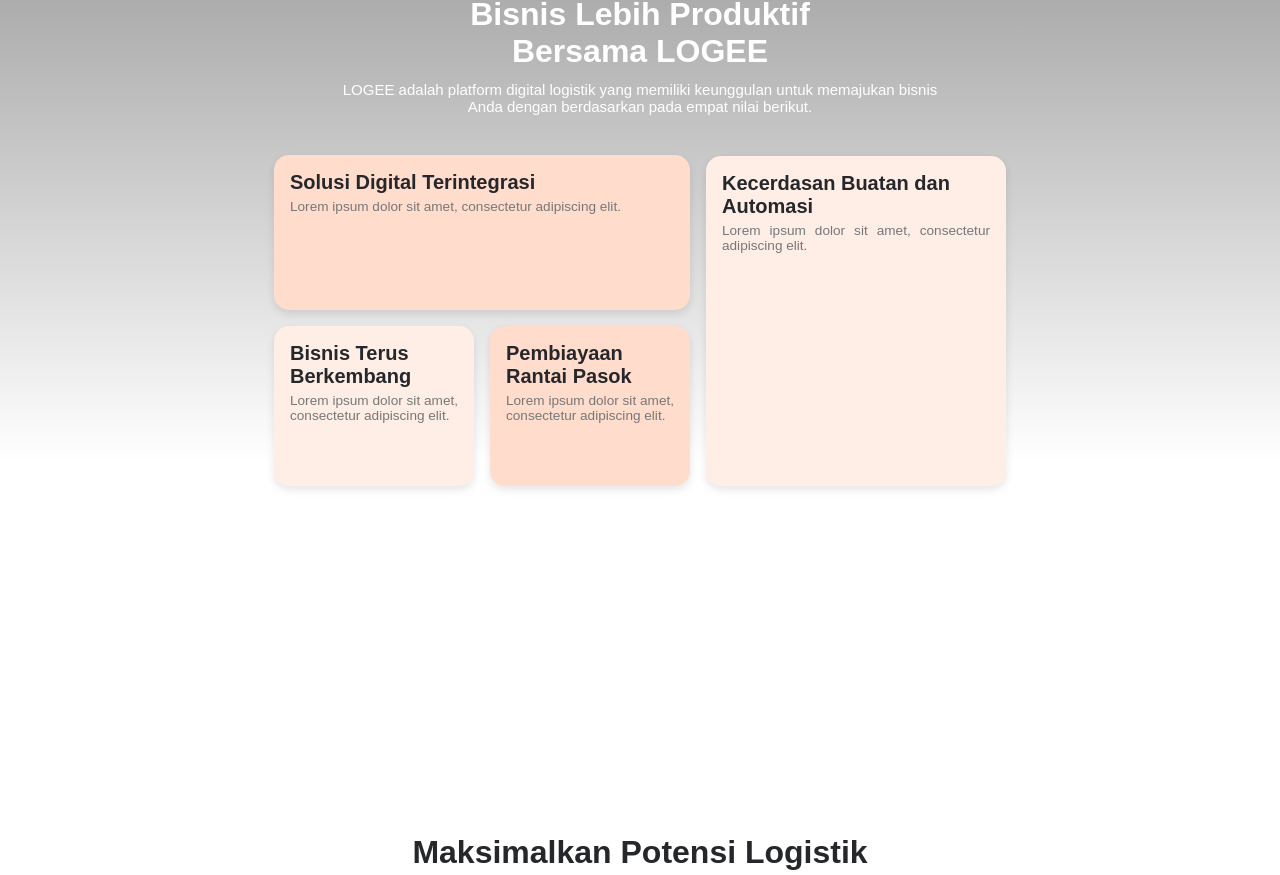
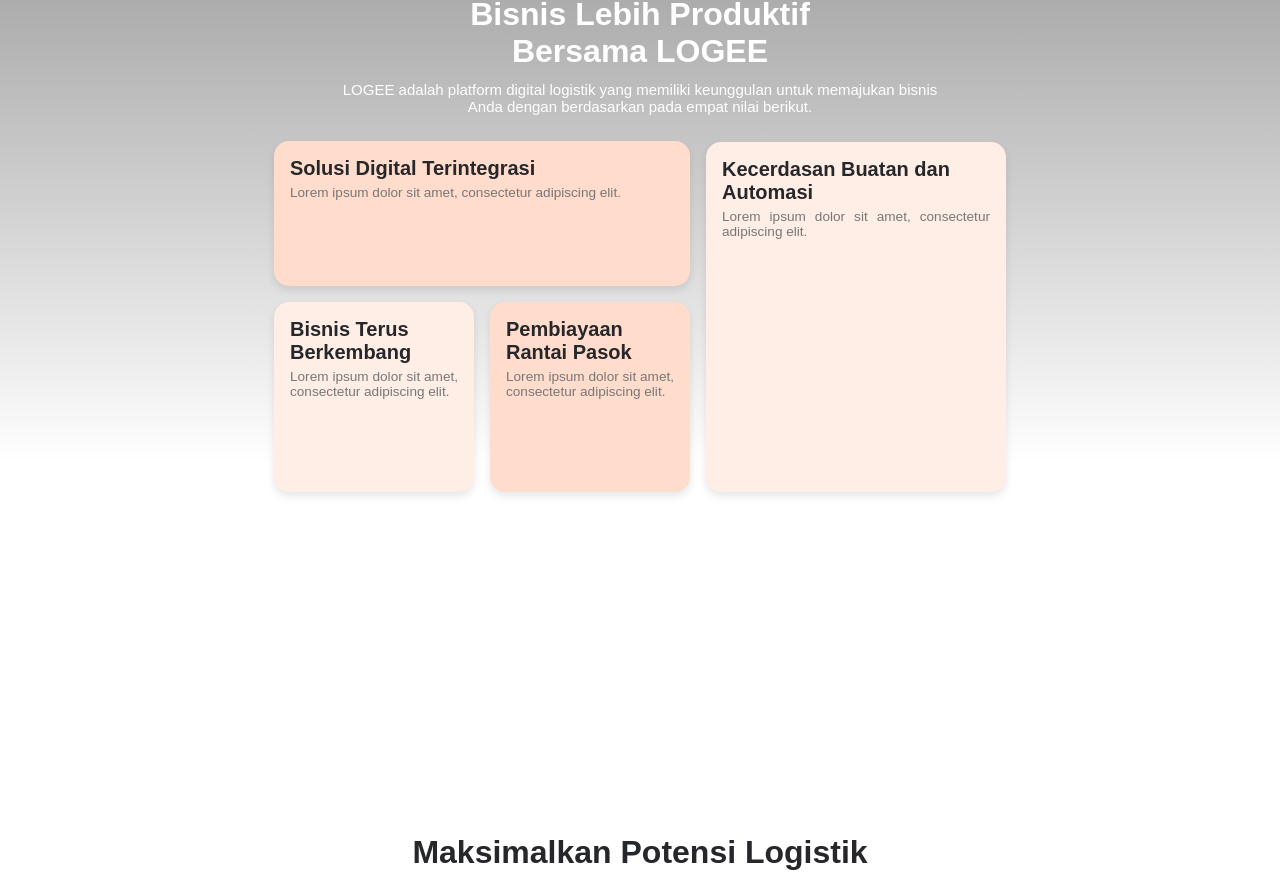
Before and after one commit to khaylabelva/Digistar-93, a React (Create React App) app in the folder digistar93/: page / in a window 1280 px wide. Shown: the part 1654-2529 px from the top of the page. Built offline with nearby package versions, Linux system fonts and the light colour scheme; a web font is replaced by a local one.

Commit message:
Update App.css

```diff
--- a/digistar93/src/App.css
+++ b/digistar93/src/App.css
@@ -621,7 +621,7 @@
 .benefit-container p {
   text-align: center;
   max-width: 49%;
-  margin: 1px auto 15px auto;
+  margin: 1px auto 1px auto;
   font-size: 15px;
 }
 
@@ -643,7 +643,7 @@
 .card-one {
   grid-column: 1 / span 2;
   width: 100%;
-  height: 155px;
+  height: 145px;
   background-color: #FFDCCC;
   margin-top: 25px;
 }
@@ -651,9 +651,9 @@
 .card-two {
   grid-row: 2 / 4;
   width: 300px;
-  height: 330px;
+  height: 350px;
   align-self: start;
-  transform: translateY(-170px);
+  transform: translateY(-160px);
   background-color: #FFEEE6;
 }
 
@@ -661,9 +661,9 @@
   grid-column: 1 / 2;
   grid-row: 3 / 4;
   width: 200px;
-  height: 160px;
+  height: 190px;
   align-self: start;
-  transform: translateY(-170px);
+  transform: translateY(-160px);
   background-color: #FFEEE6;
 }
 
@@ -671,9 +671,9 @@
   grid-column: 2 / 3;
   grid-row: 3 / 4;
   width: 200px;
-  height: 160px;
+  height: 190px;
   align-self: start;
-  transform: translateY(-170px);
+  transform: translateY(-160px);
   background-color: #FFDCCC;
 }
 
```
